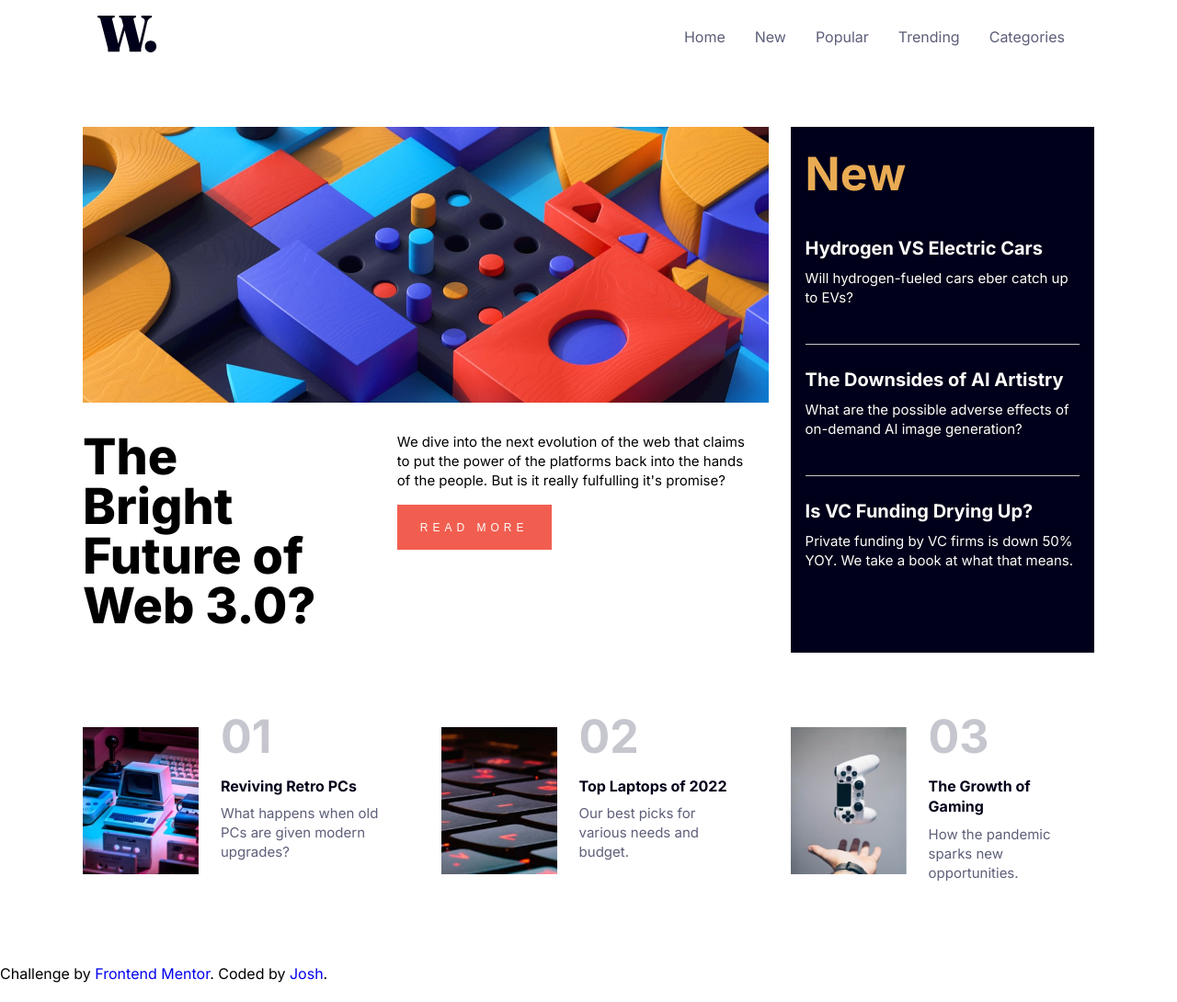
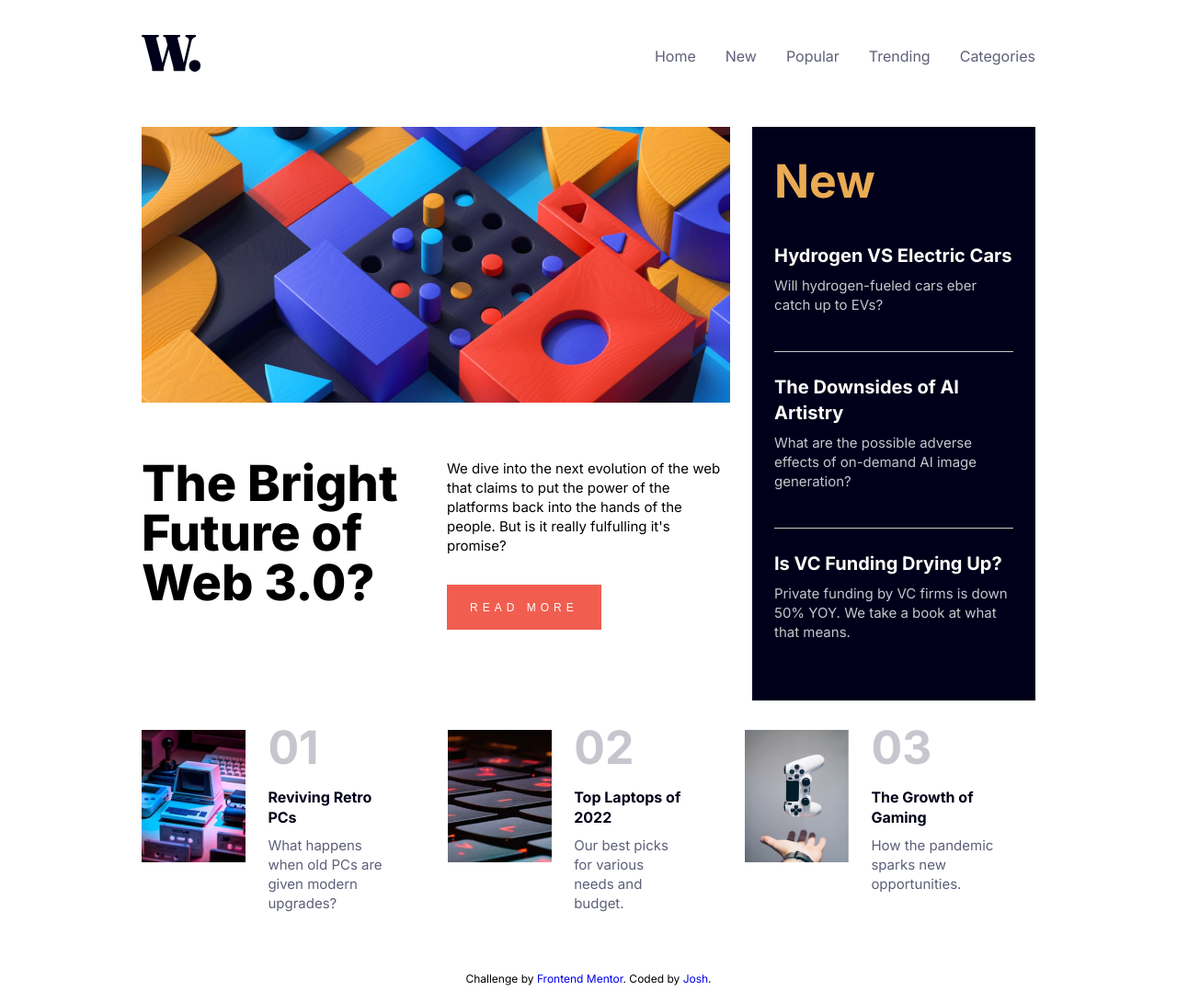
Before and after one commit to Ao-chi/news-homepage-main, a plain HTML site: page index.html in a window 1280 px wide. Shown: the whole page at 92% size. Drawn offline with Linux system fonts and the light colour scheme.

Commit message:
grid and header edits

```diff
--- a/index.html
+++ b/index.html
@@ -11,7 +11,7 @@
     <body>
         <header>
             <div class="wrapper">
-                <div class="logo_holder">
+                <div class="logo-container">
                     <img src="/assets/images/logo.svg" alt="desktop_logo" />
                 </div>
                 <nav>
@@ -25,12 +25,11 @@
                             <li><a href="#">Categories</a></li>
                         </ul>
                     </div>
-                    <div class="menu_close">
-                        <img src="/assets/images/icon-menu-close.svg" alt="" srcset="" />
-                    </div>
-                    <div class="menu_open">
-                        <img src="/assets/images/icon-menu.svg" alt="" srcset="" />
-                    </div>
+                    <button type="button" class="nav-toggle">
+                        <!--<img src="/assets/images/icon-menu.svg" alt="" srcset="" />-->
+                        <span class="icon-menu"><img src="/assets/images/icon-menu.svg" alt="" srcset="" /></span>
+                        <span class="icon-close"><img src="/assets/images/icon-menu-close.svg" alt="" srcset="" /></span>
+                    </button>
                 </nav>
             </div>
         </header>
@@ -55,6 +54,7 @@
                     </div>
                     <div class="bright_future s2">
                         <h1>The Bright Future of Web 3.0?</h1>
+                    </div>
                     <div class="desc">
                         <p>
                             We dive into the next evolution of the web that claims to put the power of the platforms back into the hands of the
@@ -62,8 +62,7 @@
                         </p>
                         <button><a href="#">Read more</a></button>
                     </div>
-                    </div>
-
+                    <div class="cards">
                         <div class="card c1">
                             <div class="card_image">
                                 <img src="/assets/images/image-retro-pcs.jpg" alt="" />
@@ -71,7 +70,7 @@
                             <div class="card-body">
                                 <h1>01</h1>
                                 <div class="card_title">
-                                <h5><a href="#">Reviving Retro PCs</a></h5>
+                                    <h4><a href="#">Reviving Retro PCs</a></h4>
                                 </div>
                                 <div class="card-desc">
                                     <p>What happens when old PCs are given modern upgrades?</p>
@@ -85,7 +84,7 @@
                             <div class="card-body">
                                 <h1>02</h1>
                                 <div class="card_title">
-                                <h5><a href="#">Top Laptops of 2022</a></h5>
+                                    <h4><a href="#">Top Laptops of 2022</a></h4>
                                 </div>
                                 <div class="card-desc">
                                     <p>Our best picks for various needs and budget.</p>
@@ -99,10 +98,11 @@
                             <div class="card-body">
                                 <h1>03</h1>
                                 <div class="card_title">
-                                <h5><a href="#">The Growth of Gaming</a></h5>
+                                    <h4><a href="#">The Growth of Gaming</a></h4>
                                 </div>
                                 <div class="card-desc">
                                     <p>How the pandemic sparks new opportunities.</p>
+                                </div>
                             </div>
                         </div>
                     </div>
--- a/styles/abstracts/_mixins.scss
+++ b/styles/abstracts/_mixins.scss
@@ -24,8 +24,8 @@
 }
 
 // h5 links {
-@mixin h5_links {
-    h5 {
+@mixin h4_links {
+    h4 {
         color: $dark-blue;
         a {
             color: $dark-blue;
--- a/styles/components/_cards.scss
+++ b/styles/components/_cards.scss
@@ -1,9 +1,9 @@
 .card {
-    @include display-flex;
+    display: flex;
     justify-content: flex-start;
 
     .card_image {
-        height: 10rem;
+        height: 9rem;
         float: left;
 
         img {
@@ -13,7 +13,8 @@
         }
     }
     .card-body {
-        padding: $p-1_5;
+        padding: 0 $p-1_5;
+        margin-top: -1rem;
         height: 100%;
 
         h1 {
--- a/styles/components/_header.scss
+++ b/styles/components/_header.scss
@@ -4,32 +4,58 @@ header {
     left: 0;
     right: 0;
     background: $text-white;
-    height: 80px;
-    padding: 1rem;
+    height: 90px;
+    padding: $p-1;
+    padding-top: $p-3;
     @include display-flex;
     z-index: 1;
 
     .wrapper {
         @include display-flex;
-        margin: 0 90px;
+        margin: 0;
         width: 100%;
+
+        .logo-container {
+            padding-left: $p-0;
+
+            @include breakpoint(md, min) {
+                padding-left: $p-1;
+            }
+        }
+
+        @include breakpoint(md, min) {
+            margin: 0 50px;
+        }
+
+        @include breakpoint(lg, min) {
+            margin: 0 90px;
+            padding: 0 2rem;
+        }
     }
 
     nav {
         .overlay {
-            display: none;
+            display: block;
             position: fixed;
             top: 0;
             right: 0;
             left: 0;
             bottom: 0;
-            background: rgb(0, 0, 0, 0.5);
+            background-color: rgb(0, 0, 0, 0.5);
+            visibility: hidden;
+            opacity: 0;
             z-index: 1;
+            &.active {
+                visibility: visible;
+                opacity: 1;
 
-            // &.active {
-            //     display: block;
-            // }
+                @include breakpoint(md, min) {
+                    visibility: hidden;
+                    opacity: 0;
+                }
+            }
         }
+
         .menu-containers {
             .menu-items {
                 display: flex;
@@ -51,41 +77,58 @@ header {
                     right: 0;
                     display: flex;
                     flex-direction: column;
-                    justify-content: center;
+                    justify-content: flex-start;
                     background: $text-white;
-                    padding: $p-1_5;
+                    padding: $p-1;
+                    padding-top: 13rem;
                     height: 100%;
                     width: 0;
-                    visibility: hidden;
-                    opacity: 0;
                     z-index: 1;
                     transition: ease-in-out 0.2s;
+                    @include opacity_visibility-hidden;
 
                     &.active {
                         visibility: visible;
                         opacity: 1;
-                        width: 300px;
+                        width: 250px;
                     }
                 }
             }
         }
-        .menu_close,
-        .menu_open {
+
+        .nav-toggle {
             display: none;
         }
         @include breakpoint(md, max) {
-            .menu_open {
+            .nav-toggle {
+                display: block;
+                border: none;
+                background: transparent !important;
+                .icon-menu {
+                    visibility: visible;
+                    opacity: 1;
+                    position: absolute;
+                    top: 3rem;
+                    right: $p-1;
+                    z-index: 1;
+                    cursor: pointer;
+                    transition: all 0.2s;
+                }
+                .icon-close {
+                    display: none;
+                    visibility: hidden;
+                    opacity: 0;
+                }
+            }
+            .menu_close {
                 display: block;
                 position: absolute;
                 top: 2rem;
+                right: $p-1;
                 z-index: 1;
                 cursor: pointer;
-            }
-            .menu_close {
-                display: none;
-                position: absolute;
-                top: 2rem;
-                z-index: 1;
+                transition: all 0.2s;
+                @include opacity_visibility-hidden;
             }
         }
     }
--- a/styles/main.scss
+++ b/styles/main.scss
@@ -18,9 +18,15 @@ section {
 
     .wrapper {
         @include display-flex;
-        margin: 0 90px;
-        //width: 1200px;
-        //margin: 0 100px;
+
+        @include breakpoint(md, min) {
+            margin: 0 50px;
+            padding: 0 1rem;
+        }
+        @include breakpoint(lg, min) {
+            margin: 0 90px;
+            padding: 0 4rem;
+        }
     }
 
     .grid-container {
@@ -31,17 +37,42 @@ section {
         grid-template-areas:
             "banner"
             "s2"
+            "desc"
             "new"
-            "c1"
-            "c2"
-            "c3";
+            "cards";
 
         @include breakpoint(md, min) {
             padding: $p-3 0;
+            grid-template-columns: repeat(6, 1fr);
             grid-template-areas:
-                "banner    banner    banner    banner        new"
-                "s2        s2        s2        s2            new"
-                "c1        c1        c2        c2            c3";
+                "banner    banner    banner     banner      new   new"
+                "s2        s2        desc       desc        new   new"
+                "cards     cards     cards      cards     cards   cards";
+        }
+        .cards {
+            margin-top: $p-3;
+            grid-area: cards;
+            display: grid;
+            gap: 1rem;
+            grid-template-areas:
+                "c1"
+                "c2"
+                "c3";
+            .c1 {
+                grid-area: c1;
+            }
+            .c2 {
+                grid-area: c2;
+            }
+            .c3 {
+                grid-area: c3;
+                //padding-left: 1rem;
+            }
+            @include breakpoint(md, min) {
+                margin-top: 0;
+                grid-template-areas: "c1  c2    c3";
+                gap: 2.5rem;
+            }
         }
     }
     .banner {
@@ -49,20 +80,19 @@ section {
         background-image: url("/assets/images/image-web-3-mobile.jpg");
         background-position: center center;
         background-size: 100% 100%;
-        object-fit: contain;
+        object-fit: cover;
         background-repeat: no-repeat;
-        height: 500px;
+        height: 300px;
 
         @include breakpoint(md, min) {
             background-image: url("/assets/images/image-web-3-desktop.jpg");
-            height: 300px;
         }
     }
 
     .new {
         grid-area: new;
         background: $dark-blue;
-        padding: 1rem;
+        padding: $p-1_5;
 
         h1 {
             font-size: $h1-font-size;
@@ -87,7 +117,7 @@ section {
                 }
             }
             p {
-                color: $off-white;
+                color: $grayish-blue;
             }
         }
     }
@@ -101,9 +131,26 @@ section {
             font-weight: font-weight(font-bolder);
             line-height: 1;
             padding-right: $p-1_5;
-            padding-bottom: $p-3;
+            //padding-bottom: $p-3;
         }
 
+        @include breakpoint(md, min) {
+            flex-direction: row;
+            h1 {
+                padding-bottom: $p-1;
+            }
+            .desc {
+                padding: 0 $p-1_5;
+            }
+        }
+    }
+
+    .desc {
+        grid-area: desc;
+        padding-bottom: $p-3;
+        p {
+            padding-bottom: $p-1;
+        }
         button {
             background: $soft-red;
             border: 1px solid $soft-red;
@@ -124,33 +171,20 @@ section {
                 border: 1px solid $dark-blue;
             }
         }
-
         @include breakpoint(md, min) {
-            flex-direction: row;
-            h1 {
-                padding-right: $p-3;
-                padding-bottom: $p-1;
-            }
-            .desc {
-                padding: 0 $p-1_5;
-            }
+            //padding: 0 $p-1_5;
         }
-    }
-
-    .c1 {
-        grid-area: c1;
-    }
-    .c2 {
-        grid-area: c2;
-    }
-    .c3 {
-        grid-area: c3;
     }
 
     .c1,
     .c2,
     .c3 {
-        @include h5_links;
+        @include h4_links;
         position: relative;
     }
 }
+.attribution {
+    font-size: font-size(font-12);
+    text-align: center;
+    margin-bottom: $p-1;
+}
```
Also changed, not shown: scripts/index.js (+14 -6 lines), styles/main.css, 1 other file. Lines whose indentation alone changed are shown as unchanged.
